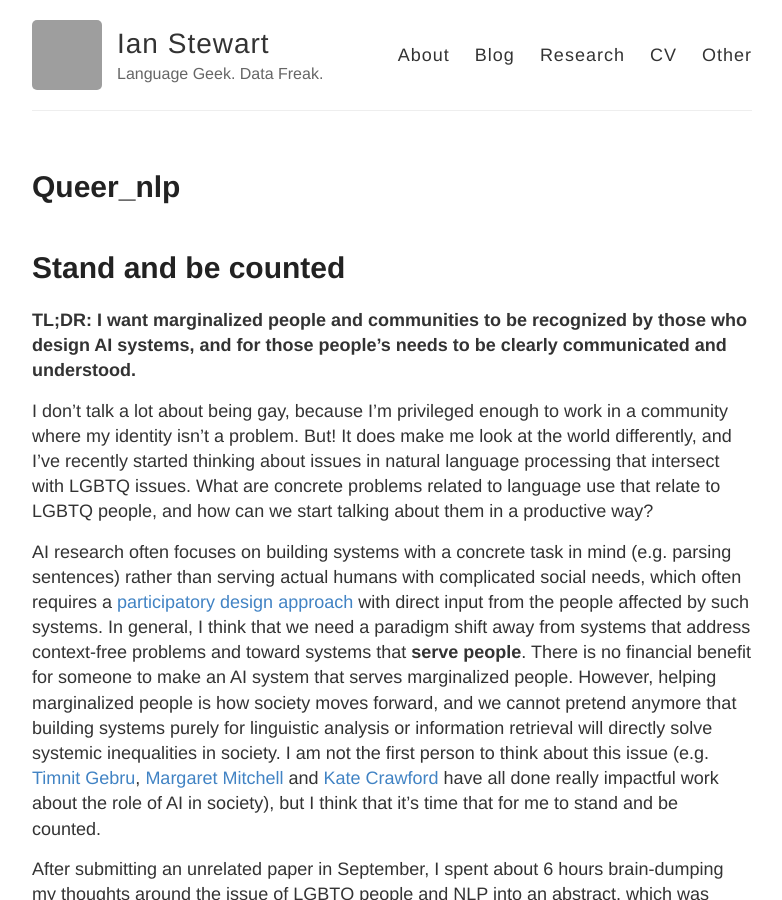
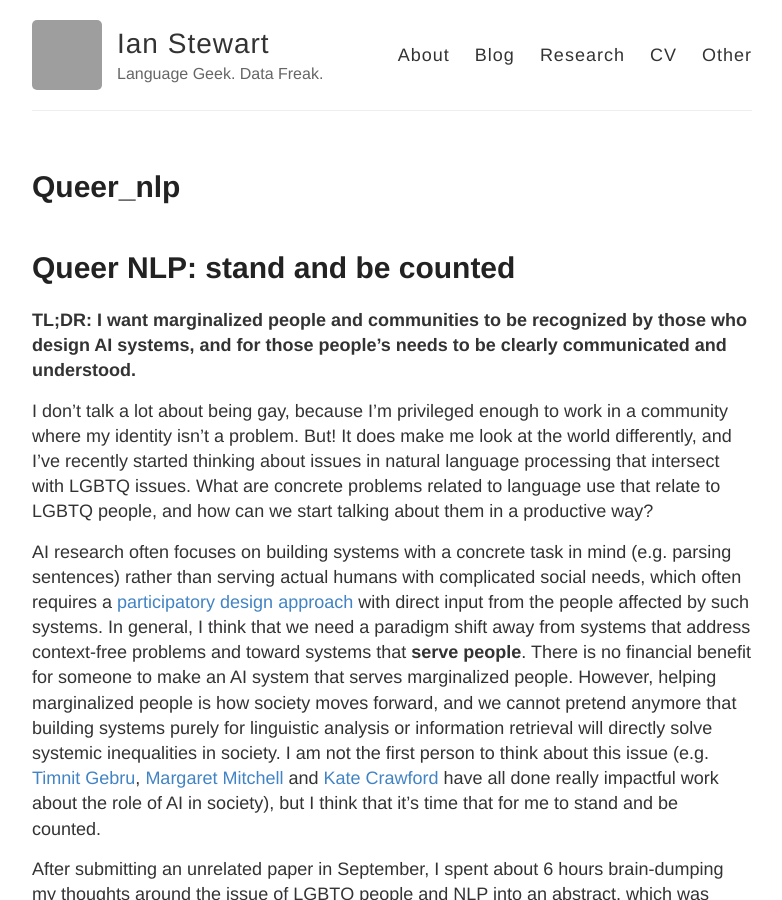
Before and after one commit to ianbstewart/ianbstewart.github.io, a Jekyll site: the page built from _posts/2019-11-23-queer_NLP.md, in a window 1280 px wide and 900 px high. Shown: the whole window, without its empty margins (248-1030 px from the left). Built offline with Jekyll 4.4.1, drawn with Linux system fonts in a browser that asks for light colours; our own code applies the rules of GitHub Pages for plain Markdown files; grey boxes are pictures that could not be loaded.

Commit message:
updated blog

```diff
--- a/_posts/2019-11-23-queer_NLP.md
+++ b/_posts/2019-11-23-queer_NLP.md
@@ -1,4 +1,4 @@
-# Stand and be counted
+# Queer NLP: stand and be counted
 
 **TL;DR: I want marginalized people and communities to be recognized by those who design AI systems, and for those people's needs to be clearly communicated and understood.**
 
```
